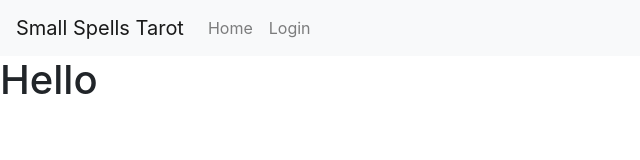
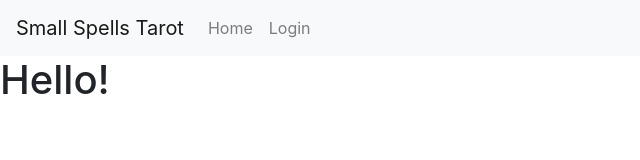
Before and after one commit to LeahESc/tarot-frontend, a React (Create React App) app: page /home in a window 1280 px wide. Shown: the top 160 px of the page, without its empty margins (0-640 px from the left). Built offline with nearby package versions, Linux system fonts and the light colour scheme; no server answers.

Commit message:
refactors useState hook in App.js

```diff
--- a/src/App.js
+++ b/src/App.js
@@ -9,23 +9,28 @@ import UserHome from './components/User/UserHome'
 
 const App = () => {
 
-  const [state, setState] = useState({
-    isLoggedIn: false,
-    user: {}
-  })
+  // const [state, setState] = useState({
+  //   isLoggedIn: false,
+  //   user: {}
+  // })
+
+  const [isLoggedIn, setLoggedIn] = useState(false)
+  const [user, setUser]= useState({})
 
   const handleLogin = (data) => {
-    setState({
-      isLoggedIn: true,
-      user: data.user
-    })
+    setLoggedIn(true)
+    setUser(data)
+    // setState({
+    //   isLoggedIn: true,
+    //   user: data
+    // })
   }
 
   const handleLogout = () => {
-    setState({
-      isLoggedIn: false,
-      user: {}
-    })
+    // setState({
+    //   isLoggedIn: false,
+    //   user: {}
+    // })
   }
 
   useEffect(() => {
@@ -51,7 +56,7 @@ const App = () => {
         <Route exact path="/" component={Home}/>
         <Route exact path="/login" render={(props) => (<Login {...props} handleLogin={handleLogin} />)} />
         <Route exact path="/signup" render={(props) => (<Signup {...props} handleLogin={handleLogin} />)} />
-        <Route exact path="/home" render={(props) => (<UserHome {...props} user={state.user}/>)} />
+        <Route exact path="/home" render={(props) => (<UserHome {...props} user={user}/>)} />
       </Router>
       </>
 
--- a/src/components/User/UserHome.js
+++ b/src/components/User/UserHome.js
@@ -3,7 +3,7 @@ import React from 'react'
 const UserHome = (props) => {
     return (
         <div>
-            <h1> Hello {props.user.username}</h1>
+            <h1> Hello!</h1>
         </div>
     )
 }
```
